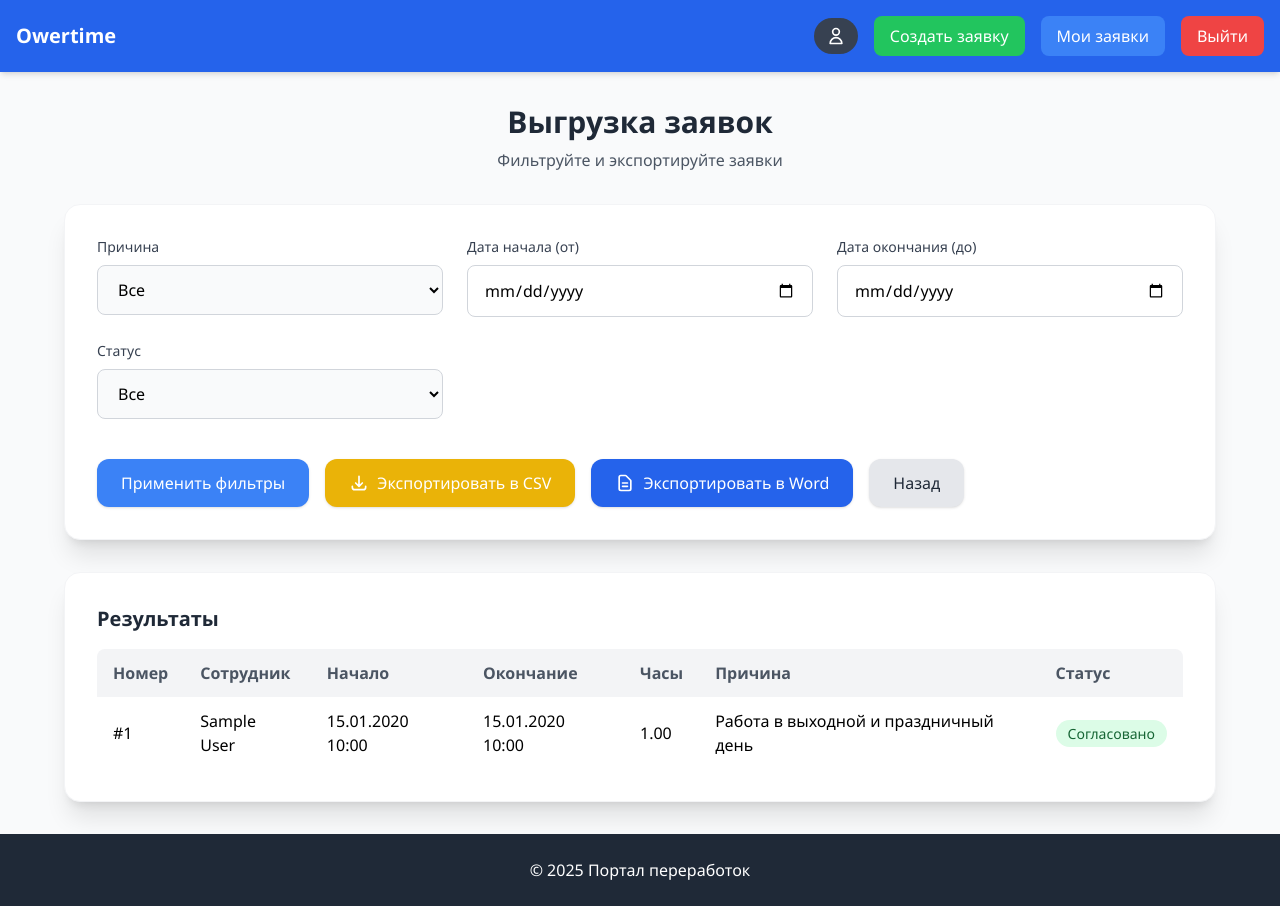
After one commit to Destian1995/owertime_portal, a Django app: page /lk/export/ in a window 1280 px wide. The commit adds this page. Run offline with Django 4.2, Linux system fonts and the light colour scheme; a user stored in the database is signed in; tables that the repository leaves empty hold one stand-in row (values such as "Sample post"); style sheets or scripts are compiled from the project's sources; some libraries are stand-ins or nearby versions.

Commit message:
Доработка ЛК

```diff
--- /dev/null
+++ b/overtime_app/templates/overtime_app/export_requests.html
@@ -0,0 +1,141 @@
+{% extends 'overtime_app/base.html' %}
+
+{% block title %}Выгрузка заявок{% endblock %}
+
+{% block content %}
+<div class="max-w-6xl mx-auto">
+    <!-- Заголовок -->
+    <div class="mb-8 text-center">
+        <h1 class="text-3xl font-bold text-gray-800">Выгрузка заявок</h1>
+        <p class="mt-2 text-gray-600">Фильтруйте и экспортируйте заявки</p>
+    </div>
+
+    <!-- Форма фильтров -->
+    <div class="bg-white rounded-2xl shadow-xl p-8 border border-gray-100 mb-8">
+        <form method="get" class="space-y-6">
+            <div class="grid grid-cols-1 md:grid-cols-2 lg:grid-cols-3 gap-6">
+                <div>
+                    <label for="reason" class="block text-sm font-medium text-gray-700 mb-2">Причина</label>
+                    <select name="reason" id="reason" class="w-full px-4 py-3 border border-gray-300 rounded-lg focus:ring-2 focus:ring-blue-500 focus:border-blue-500">
+                        <option value="">Все</option>
+                        {% for value, label in reasons %}
+                        <option value="{{ value }}" {% if filters.reason == value %}selected{% endif %}>{{ label }}</option>
+                        {% endfor %}
+                    </select>
+                </div>
+
+                {% if is_manager %}
+                <div>
+                    <label for="employee_name" class="block text-sm font-medium text-gray-700 mb-2">ФИО сотрудника</label>
+                    <select name="employee_name" id="employee_name" class="w-full px-4 py-3 border border-gray-300 rounded-lg focus:ring-2 focus:ring-blue-500 focus:border-blue-500">
+                        <option value="">Все</option>
+                        {% for emp in employees %}
+                        <option value="{{ emp.full_name }}" {% if filters.employee_name == emp.full_name %}selected{% endif %}>{{ emp.full_name }}</option>
+                        {% endfor %}
+                    </select>
+                </div>
+                {% endif %}
+
+                <div>
+                    <label for="start_date" class="block text-sm font-medium text-gray-700 mb-2">Дата начала (от)</label>
+                    <input type="date" name="start_date" id="start_date" value="{{ filters.start_date }}" class="w-full px-4 py-3 border border-gray-300 rounded-lg focus:ring-2 focus:ring-blue-500 focus:border-blue-500">
+                </div>
+
+                <div>
+                    <label for="end_date" class="block text-sm font-medium text-gray-700 mb-2">Дата окончания (до)</label>
+                    <input type="date" name="end_date" id="end_date" value="{{ filters.end_date }}" class="w-full px-4 py-3 border border-gray-300 rounded-lg focus:ring-2 focus:ring-blue-500 focus:border-blue-500">
+                </div>
+
+                <div>
+                    <label for="status" class="block text-sm font-medium text-gray-700 mb-2">Статус</label>
+                    <select name="status" id="status" class="w-full px-4 py-3 border border-gray-300 rounded-lg focus:ring-2 focus:ring-blue-500 focus:border-blue-500">
+                        <option value="">Все</option>
+                        {% for value, label in statuses %}
+                        <option value="{{ value }}" {% if filters.status == value %}selected{% endif %}>{{ label }}</option>
+                        {% endfor %}
+                    </select>
+                </div>
+            </div>
+
+            <div class="flex flex-col sm:flex-row gap-4 pt-4">
+                <button type="submit" class="bg-blue-500 hover:bg-blue-600 text-white font-medium py-3 px-6 rounded-xl shadow hover:shadow-md transition-all duration-300">
+                    Применить фильтры
+                </button>
+
+                <!-- Кнопки экспорта -->
+                <div class="flex flex-col sm:flex-row gap-4">
+                    <a href="{% url 'overtime_app:export_requests_csv' %}?{{ request.GET.urlencode }}" class="bg-yellow-500 hover:bg-yellow-600 text-white font-medium py-3 px-6 rounded-xl shadow hover:shadow-md transition-all duration-300 flex items-center justify-center">
+                        <svg class="h-5 w-5 mr-2" fill="none" viewBox="0 0 24 24" stroke="currentColor">
+                            <path stroke-linecap="round" stroke-linejoin="round" stroke-width="2" d="M4 16v1a3 3 0 003 3h10a3 3 0 003-3v-1m-4-4l-4 4m0 0l-4-4m4 4V4" />
+                        </svg>
+                        Экспортировать в CSV
+                    </a>
+
+                    <a href="{% url 'overtime_app:export_requests_word' %}?{{ request.GET.urlencode }}" class="bg-blue-600 hover:bg-blue-700 text-white font-medium py-3 px-6 rounded-xl shadow hover:shadow-md transition-all duration-300 flex items-center justify-center">
+                        <svg class="h-5 w-5 mr-2" fill="none" viewBox="0 0 24 24" stroke="currentColor">
+                            <path stroke-linecap="round" stroke-linejoin="round" stroke-width="2" d="M9 12h6m-6 4h6m2 5H7a2 2 0 01-2-2V5a2 2 0 012-2h5.586a1 1 0 01.707.293l5.414 5.414a1 1 0 01.293.707V19a2 2 0 01-2 2z" />
+                        </svg>
+                        Экспортировать в Word
+                    </a>
+                </div>
+
+                <a href="{% url 'overtime_app:dashboard' %}" class="bg-gray-200 hover:bg-gray-300 text-gray-800 font-medium py-3 px-6 rounded-xl shadow hover:shadow-md transition-all duration-300">
+                    Назад
+                </a>
+            </div>
+        </form>
+    </div>
+
+    <!-- Таблица с результатами -->
+    <div class="bg-white rounded-2xl shadow-xl p-8 border border-gray-100">
+        <h2 class="text-xl font-bold text-gray-800 mb-4">Результаты</h2>
+        {% if requests %}
+        <div class="overflow-x-auto">
+            <table class="min-w-full bg-white rounded-lg overflow-hidden">
+                <thead class="bg-gray-100">
+                <tr>
+                    <th class="py-3 px-4 text-left text-gray-600 font-semibold">Номер</th>
+                    <th class="py-3 px-4 text-left text-gray-600 font-semibold">Сотрудник</th>
+                    <th class="py-3 px-4 text-left text-gray-600 font-semibold">Начало</th>
+                    <th class="py-3 px-4 text-left text-gray-600 font-semibold">Окончание</th>
+                    <th class="py-3 px-4 text-left text-gray-600 font-semibold">Часы</th>
+                    <th class="py-3 px-4 text-left text-gray-600 font-semibold">Причина</th>
+                    <th class="py-3 px-4 text-left text-gray-600 font-semibold">Статус</th>
+                </tr>
+                </thead>
+                <tbody class="divide-y divide-gray-200">
+                {% for req in requests %}
+                <tr class="hover:bg-gray-50 transition-colors">
+                    <td class="py-3 px-4">#{{ req.id }}</td>
+                    <td class="py-3 px-4">{{ req.employee.full_name }}</td>
+                    <td class="py-3 px-4">{{ req.start_datetime|date:"d.m.Y H:i" }}</td>
+                    <td class="py-3 px-4">{{ req.end_datetime|date:"d.m.Y H:i" }}</td>
+                    <td class="py-3 px-4">{{ req.hours|floatformat:2 }}</td>
+                    <td class="py-3 px-4">{{ req.get_reason_display }}</td>
+                    <td class="py-3 px-4">
+                            <span class="px-3 py-1 rounded-full text-sm font-medium
+                                {% if req.status == 'approved' %}
+                                    bg-green-100 text-green-800
+                                {% elif req.status == 'rejected' %}
+                                    bg-red-100 text-red-800
+                                {% elif req.status == 'pending' %}
+                                    bg-yellow-100 text-yellow-800
+                                {% elif req.status == 'draft' %}
+                                    bg-gray-100 text-gray-800
+                                {% else %}
+                                    bg-blue-100 text-blue-800
+                                {% endif %}">
+                                {{ req.get_status_display }}
+                            </span>
+                    </td>
+                </tr>
+                {% endfor %}
+                </tbody>
+            </table>
+        </div>
+        {% else %}
+        <p class="text-gray-500 text-center py-8">Нет заявок по заданным фильтрам</p>
+        {% endif %}
+    </div>
+</div>
+{% endblock %}
--- a/overtime_app/urls.py
+++ b/overtime_app/urls.py
@@ -1,7 +1,5 @@
 from django.urls import path
 from . import views
-
-
 
 app_name = 'overtime_app'
 
@@ -12,5 +10,8 @@ urlpatterns = [
     path('requests/', views.view_requests, name='view_requests'),
     path('approve/<int:req_id>/', views.approve_request, name='approve_request'),
     path('profile/', views.profile_settings, name='profile_settings'),
+    path('export/', views.export_requests, name='export_requests'),
+    path('export/csv/', views.export_requests_csv, name='export_requests_csv'),
+    path('export/word/', views.export_requests_word, name='export_requests_word'),
 
 ]
--- a/overtime_app/views.py
+++ b/overtime_app/views.py
@@ -3,11 +3,17 @@ from django.contrib import messages
 from django.core.mail import send_mail
 from django.contrib.auth.decorators import login_required
 from django.contrib.auth import login, authenticate
-from django.contrib.auth.models import User
-from django.http import HttpResponseForbidden
+from django.http import HttpResponse
+from docx import Document
+from docx.shared import Inches
+from datetime import datetime
+import csv
+from openpyxl import Workbook
+from openpyxl.styles import Font, Alignment, PatternFill
+from openpyxl.utils import get_column_letter
+from datetime import datetime  # ← Добавь это
 from .models import OvertimeRequest, Employee, ApprovalLog, Position
-from .forms import OvertimeRequestForm, EmployeeRegistrationForm
-from .forms import EmployeeProfileForm
+from .forms import OvertimeRequestForm, EmployeeRegistrationForm, EmployeeProfileForm
 
 from django.contrib.auth.views import LogoutView as DjangoLogoutView
 
@@ -16,6 +22,181 @@ class LogoutView(DjangoLogoutView):
 
 def home(request):
     return render(request, 'overtime_app/home.html')
+
+@login_required
+def export_requests_csv(request):
+    employee = Employee.objects.get(email=request.user.email)
+    is_manager = employee.is_manager
+
+    # Начальный queryset
+    if is_manager:
+        requests = OvertimeRequest.objects.filter(employee__manager1=employee)
+    else:
+        requests = OvertimeRequest.objects.filter(employee=employee)
+
+    # Фильтры
+    reason = request.GET.get('reason')
+    employee_name = request.GET.get('employee_name')
+    start_date = request.GET.get('start_date')
+    end_date = request.GET.get('end_date')
+    status = request.GET.get('status')
+
+    if reason:
+        requests = requests.filter(reason=reason)
+    if employee_name and is_manager:
+        requests = requests.filter(employee__full_name__icontains=employee_name)
+    if start_date:
+        requests = requests.filter(start_datetime__date__gte=start_date)
+    if end_date:
+        requests = requests.filter(end_datetime__date__lte=end_date)
+    if status:
+        requests = requests.filter(status=status)
+
+    # Создаем CSV
+    response = HttpResponse(content_type='text/csv')
+    response['Content-Disposition'] = f'attachment; filename="requests_{datetime.now().strftime("%Y%m%d_%H%M%S")}.csv"'
+
+    writer = csv.writer(response)
+    writer.writerow(['Номер', 'Сотрудник', 'Отдел', 'Начало', 'Окончание', 'Часы', 'Причина', 'Обоснование', 'Статус'])
+
+    for req in requests:
+        writer.writerow([
+            req.id,
+            req.employee.full_name,
+            req.employee.department,
+            req.start_datetime.strftime('%d.%m.%Y %H:%M'),
+            req.end_datetime.strftime('%d.%m.%Y %H:%M'),
+            req.hours,
+            req.get_reason_display(),
+            req.justification,
+            req.get_status_display()
+        ])
+
+    return response
+
+@login_required
+def export_requests_word(request):
+    employee = Employee.objects.get(email=request.user.email)
+    is_manager = employee.is_manager
+
+    # Начальный queryset
+    if is_manager:
+        requests = OvertimeRequest.objects.filter(employee__manager1=employee)
+    else:
+        requests = OvertimeRequest.objects.filter(employee=employee)
+
+    # Фильтры
+    reason = request.GET.get('reason')
+    employee_name = request.GET.get('employee_name')
+    start_date = request.GET.get('start_date')
+    end_date = request.GET.get('end_date')
+    status = request.GET.get('status')
+
+    if reason:
+        requests = requests.filter(reason=reason)
+    if employee_name and is_manager:
+        requests = requests.filter(employee__full_name__icontains=employee_name)
+    if start_date:
+        requests = requests.filter(start_datetime__date__gte=start_date)
+    if end_date:
+        requests = requests.filter(end_datetime__date__lte=end_date)
+    if status:
+        requests = requests.filter(status=status)
+
+    # Создаем Word документ
+    doc = Document()
+    doc.add_heading('Заявки на переработку', 0)
+
+    # Добавляем таблицу
+    table = doc.add_table(rows=1, cols=9)
+    table.style = 'Table Grid'
+
+    # Заголовки
+    hdr_cells = table.rows[0].cells
+    hdr_cells[0].text = 'Номер'
+    hdr_cells[1].text = 'Сотрудник'
+    hdr_cells[2].text = 'Отдел'
+    hdr_cells[3].text = 'Начало'
+    hdr_cells[4].text = 'Окончание'
+    hdr_cells[5].text = 'Часы'
+    hdr_cells[6].text = 'Причина'
+    hdr_cells[7].text = 'Обоснование'
+    hdr_cells[8].text = 'Статус'
+
+    # Данные
+    for req in requests:
+        row_cells = table.add_row().cells
+        row_cells[0].text = str(req.id)
+        row_cells[1].text = req.employee.full_name
+        row_cells[2].text = req.employee.department
+        row_cells[3].text = req.start_datetime.strftime('%d.%m.%Y %H:%M')
+        row_cells[4].text = req.end_datetime.strftime('%d.%m.%Y %H:%M')
+        row_cells[5].text = str(req.hours)
+        row_cells[6].text = req.get_reason_display()
+        row_cells[7].text = req.justification
+        row_cells[8].text = req.get_status_display()
+
+    # Отправляем файл
+    response = HttpResponse(content_type='application/vnd.openxmlformats-officedocument.wordprocessingml.document')
+    response['Content-Disposition'] = f'attachment; filename="requests_{datetime.now().strftime("%Y%m%d_%H%M%S")}.docx"'
+
+    doc.save(response)
+    return response
+
+@login_required
+def export_requests(request):
+    employee = Employee.objects.get(email=request.user.email)
+    is_manager = employee.is_manager
+
+    # Начальный queryset
+    if is_manager:
+        requests = OvertimeRequest.objects.filter(employee__manager1=employee)
+    else:
+        requests = OvertimeRequest.objects.filter(employee=employee)
+
+    # Фильтры
+    reason = request.GET.get('reason')
+    employee_name = request.GET.get('employee_name')
+    start_date = request.GET.get('start_date')
+    end_date = request.GET.get('end_date')
+    status = request.GET.get('status')
+
+    if reason:
+        requests = requests.filter(reason=reason)
+    if employee_name and is_manager:
+        requests = requests.filter(employee__full_name__icontains=employee_name)
+    if start_date:
+        requests = requests.filter(start_datetime__date__gte=start_date)
+    if end_date:
+        requests = requests.filter(end_datetime__date__lte=end_date)
+    if status:
+        requests = requests.filter(status=status)
+
+    # Для отображения формы фильтров
+    reasons = OvertimeRequest.REASON_CHOICES
+    statuses = OvertimeRequest.STATUS_CHOICES
+
+    if is_manager:
+        employees = Employee.objects.filter(manager1=employee)
+    else:
+        employees = Employee.objects.none()
+
+    context = {
+        'requests': requests,
+        'reasons': reasons,
+        'statuses': statuses,
+        'employees': employees,
+        'is_manager': is_manager,
+        'filters': {
+            'reason': reason,
+            'employee_name': employee_name,
+            'start_date': start_date,
+            'end_date': end_date,
+            'status': status,
+        }
+    }
+
+    return render(request, 'overtime_app/export_requests.html', context)
 
 def portal_login(request):
     if request.method == 'POST':
```
Also changed, not shown: overtime_app/templates/overtime_app/dashboard.html (+10 -0 lines).
